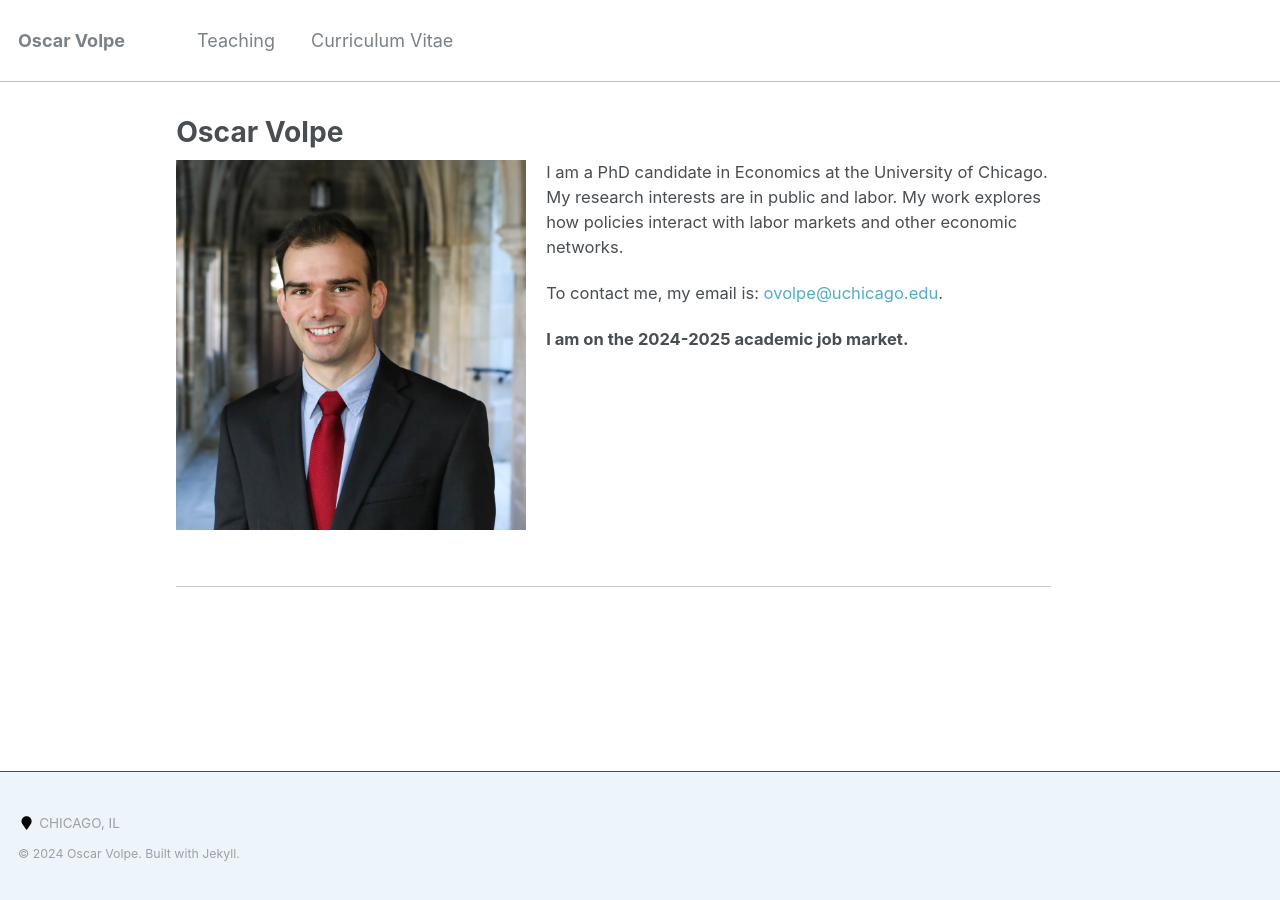
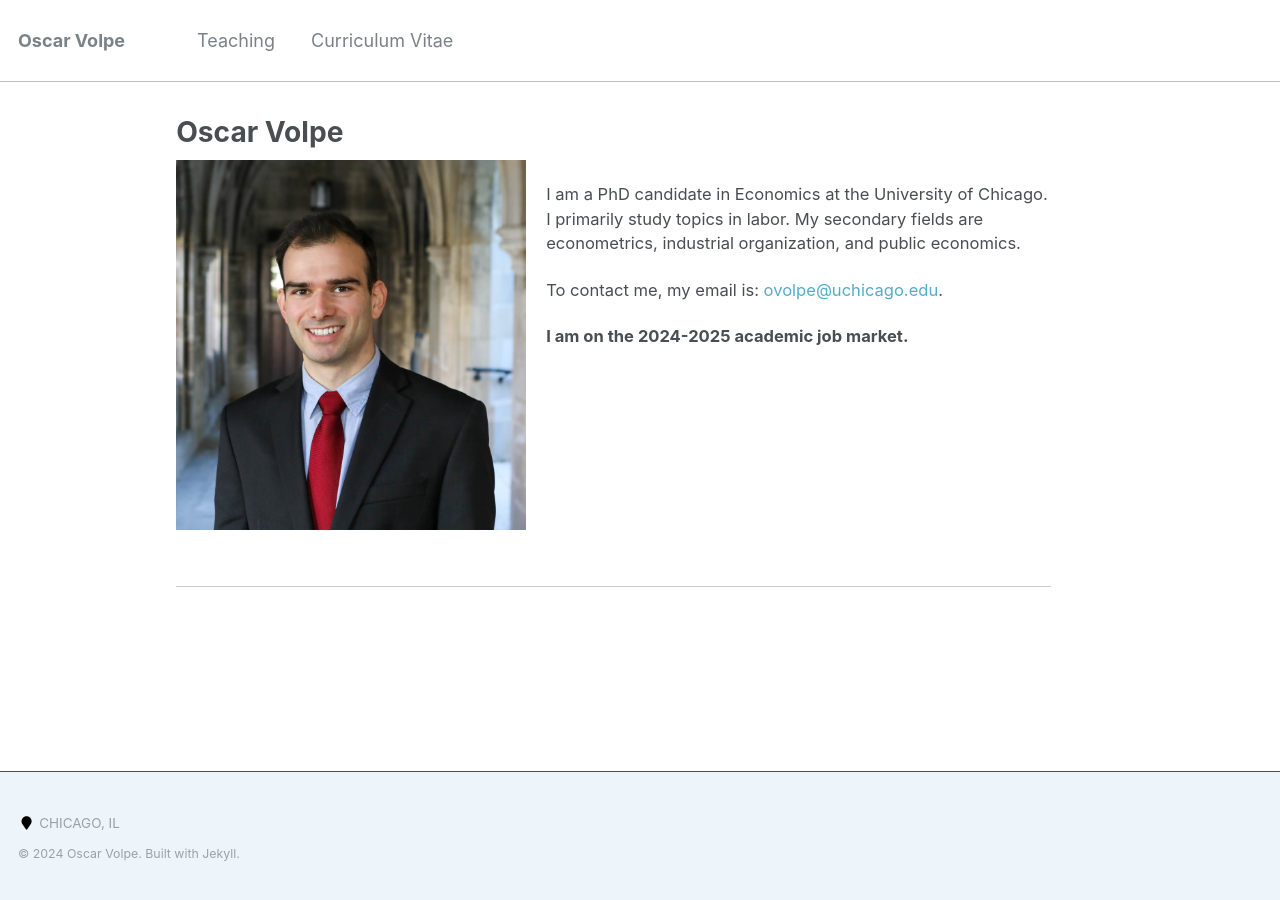
Before and after one commit to ovolpe/ovolpe.github.io, a Jekyll site: the page built from _pages/about.md, in a window 1280 px wide. Built offline with Jekyll 4.4.1, drawn with Linux system fonts in a browser that asks for light colours.

Commit message:
Update about.md

```diff
--- a/_pages/about.md
+++ b/_pages/about.md
@@ -8,7 +8,9 @@ redirect_from:
   - /about.html
 ---
 
-<img class="img-responsive" style="float: left; margin: 0px 20px 20px 0px;" src="/files/headshot.jpg" width="350">I am a PhD candidate in Economics at the University of Chicago. My research interests are in public and labor. My work explores how policies interact with labor markets and other economic networks.
+<img class="img-responsive" style="float: left; margin: 0px 20px 20px 0px;" src="/files/headshot.jpg" width="350">
+
+I am a PhD candidate in Economics at the University of Chicago. I primarily study topics in labor. My secondary fields are econometrics, industrial organization, and public economics.
 
 To contact me, my email is: <a href="mailto:ovolpe@uchicago.edu">ovolpe@uchicago.edu</a>.
 
```
